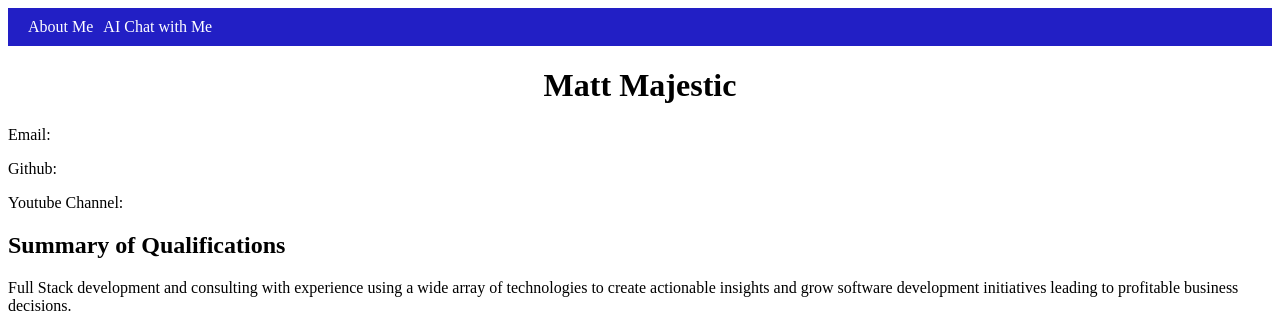
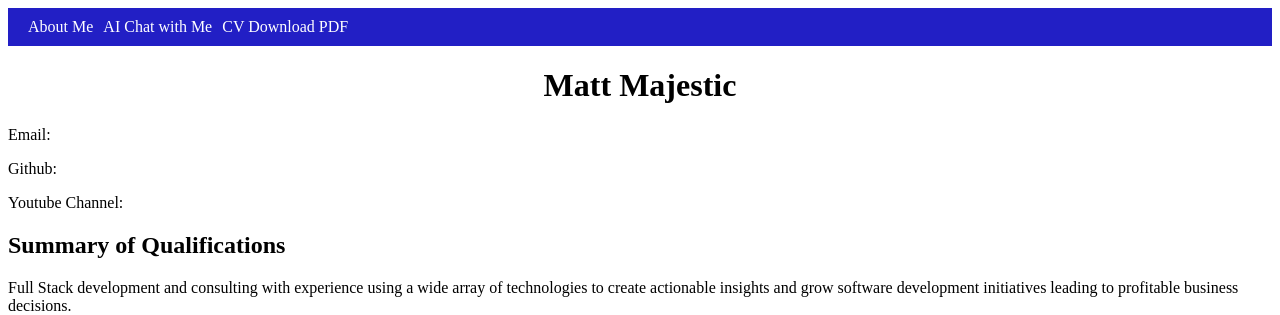
Before and after one commit to mattmajestic/mattmajestic.dev, a FastAPI app: page / in a window 1280 px wide. Shown: the top 315 px of the page. Run offline with FastAPI, Linux system fonts and the light colour scheme.

Commit message:
download cv pdf

```diff
--- a/main.py
+++ b/main.py
@@ -32,3 +32,8 @@ async def chatbot(request: Request):
 @app.get("/conversation")
 def conversation(request: Request):
     return templates.TemplateResponse("conversation.html", {"request": request})
+
+@app.get("/download-resume-pdf")
+def download_resume():
+    resume_file_path = "static/resume.pdf"
+    return FileResponse(resume_file_path, filename="resume.pdf")
--- a/templates/credentials.html
+++ b/templates/credentials.html
@@ -12,6 +12,7 @@
     <ul>
       <li><a href="/">About Me</a></li>
       <li><a href="/conversation">AI Chat with Me</a></li>
+      <li><a href="/download-resume-pdf">CV Download PDF</a></li>
     </ul>
   </nav>
   <h1>Matt Majestic</h1>
```
Also changed, not shown: 1 other file.
